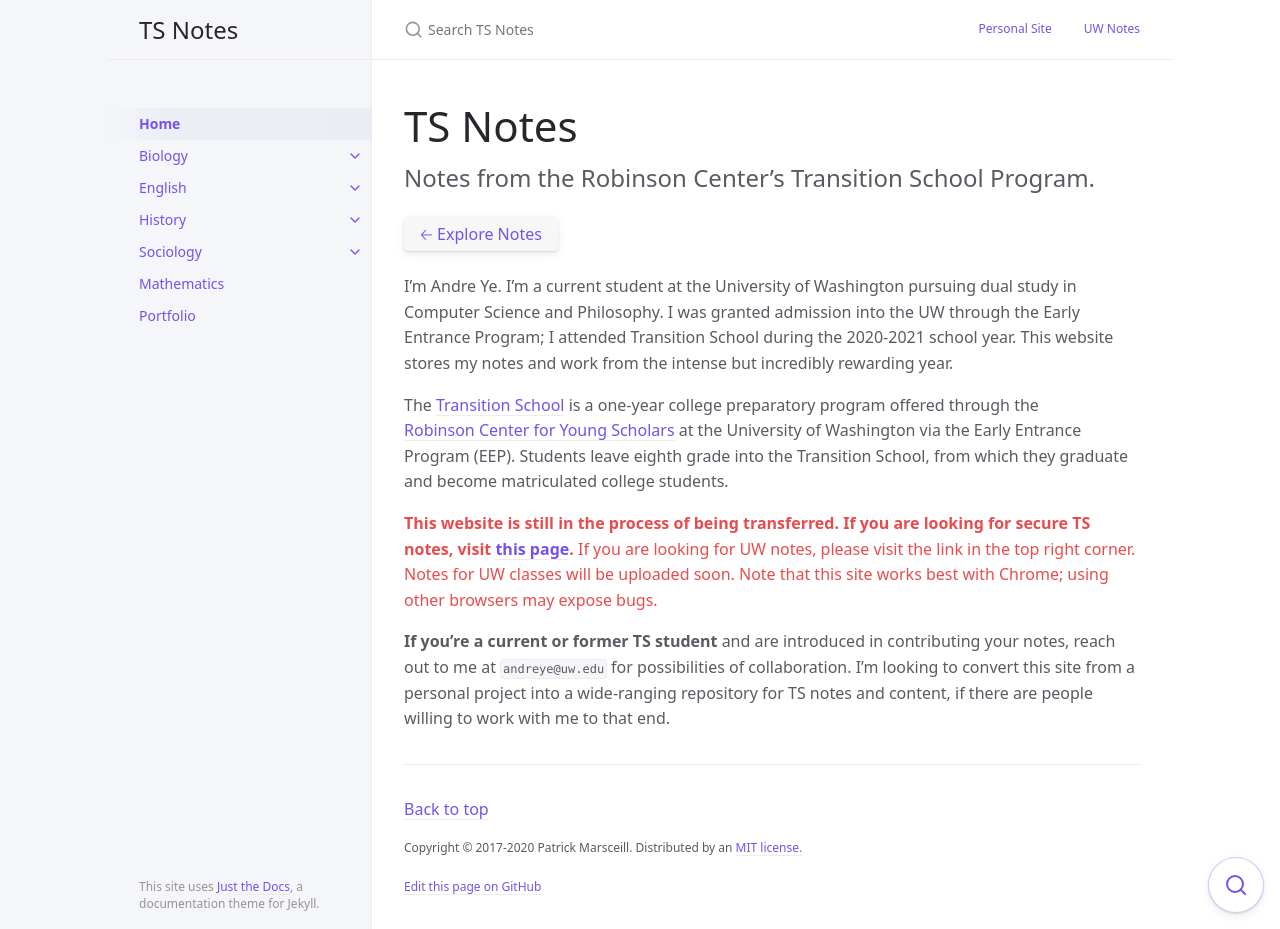
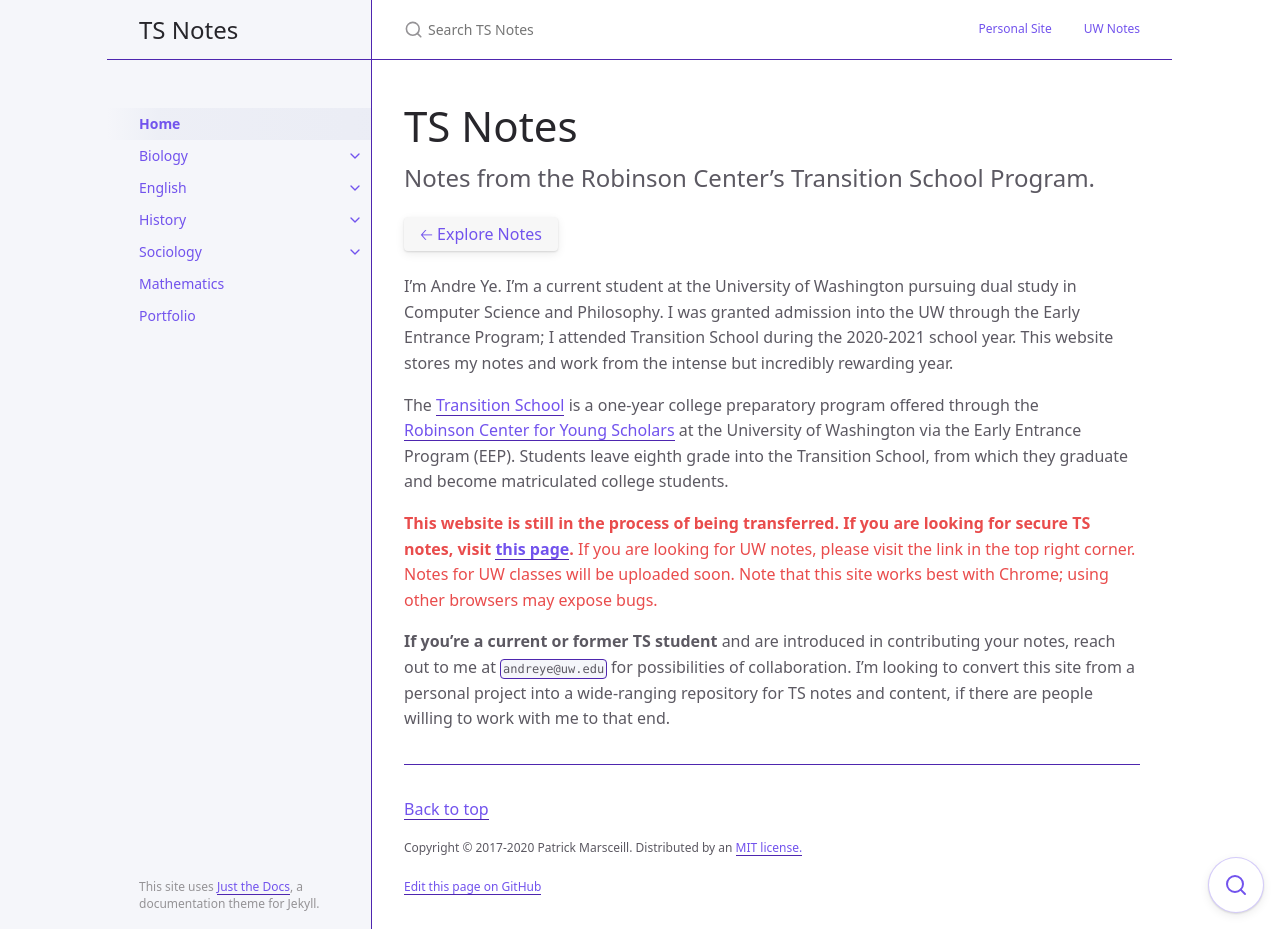
Before and after one commit to andre-ye/ts, a Jekyll site: the page built from index.md, in a window 1280 px wide and 929 px high. Built offline with Jekyll 4.4.1, drawn with Linux system fonts in a browser that asks for light colours; nearby versions of some CDN libraries.

Commit message:
Update custom.scss

```diff
--- a/_sass/color_schemes/custom.scss
+++ b/_sass/color_schemes/custom.scss
@@ -1,2 +1,3 @@
 $link-color: $purple-000;
 $btn-primary-color: $purple-200;
+$border-color: $purple-200;
```
